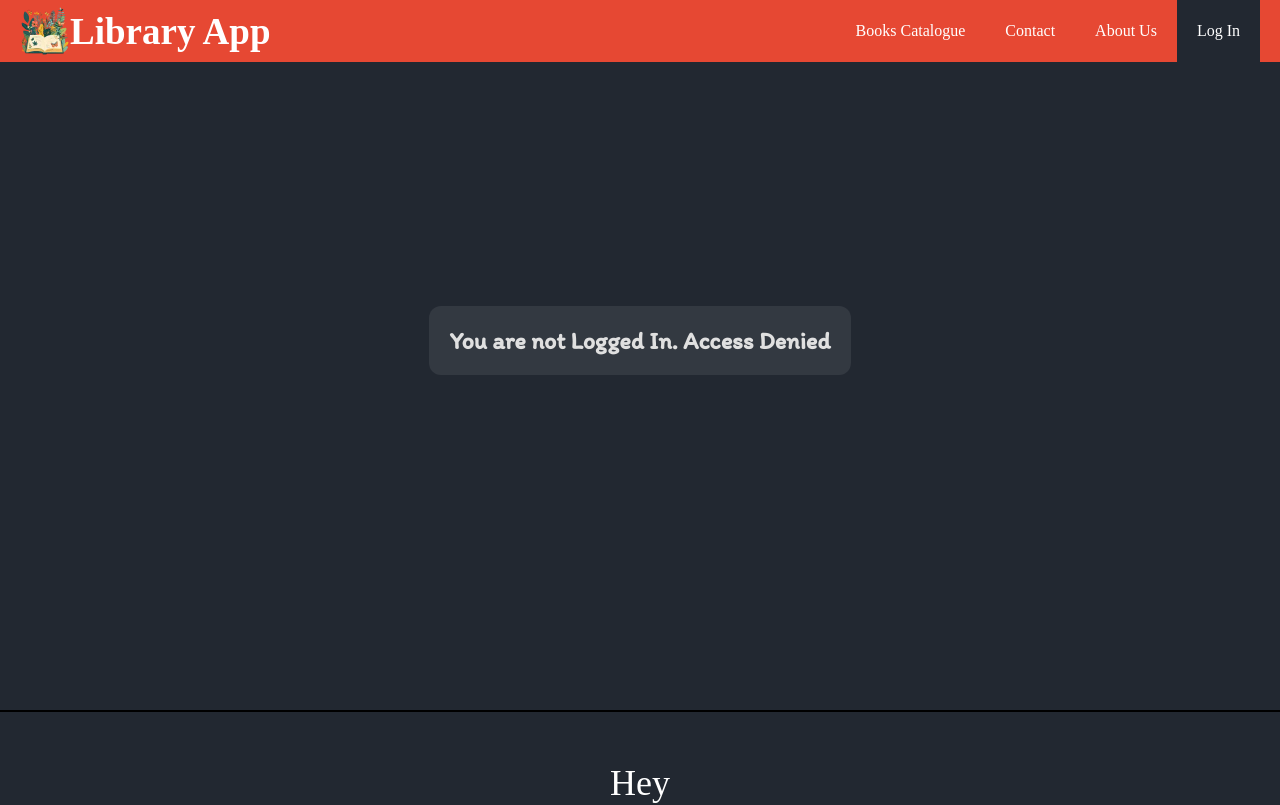
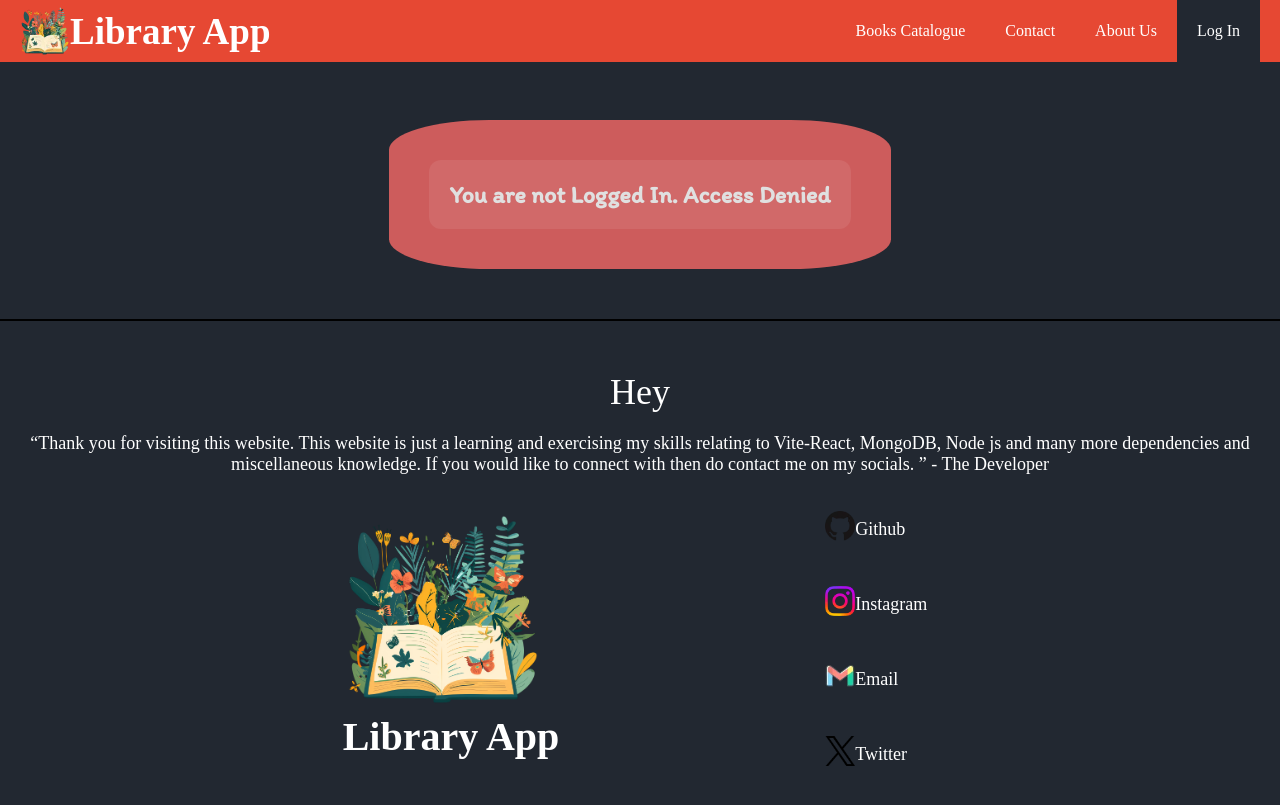
Before and after one commit to SrujanBali/Library_Application, a React (Vite) app in the folder Frontend/: page /userinfo in a window 1280 px wide. Shown: the top 805 px of the page. Built offline with nearby package versions, Linux system fonts and the light colour scheme; a web font is replaced by a local one.

Commit message:
Modified User Info Page

```diff
--- a/Frontend/src/Components/Pages/Page_CSS/UserInfo.css
+++ b/Frontend/src/Components/Pages/Page_CSS/UserInfo.css
@@ -1,15 +1,25 @@
 .user-container {
     display: flex;
-    justify-content: center;
-    align-items: center;
-    height: 80vh;
+    justify-self: center;
+    align-self: center;
+    margin-top: 100px;
+    padding: 40px 40px 40px 40px;
+    height: auto;
+    width: fit-content;
     flex-direction: column;
     font-family: 'Itim', cursive;
-    background-color: #222831;
+    background-color: indianred;
+    border-radius: 20%;
     color: white;
   }
 
-  .user-image img {
+  .user-info{
+    display: flex;
+    flex-direction: column;
+    gap: 20px;
+  }
+
+  .user-info img {
     width: 150px;
     height: 150px;
     border-radius: 50%;
@@ -18,6 +28,15 @@
     box-shadow: 0 4px 15px rgba(0, 0, 0, 0.5);
     animation: fadeIn 0.6s ease-in-out;
   }
+
+.user-info li{
+  font-size: 20px;
+  color: black;
+  list-style: none;
+  display: flex;
+  justify-self: center;
+  align-self: center;
+}
 
   .loading-message,
   .error-message {
--- a/Frontend/src/Components/Pages/UserInfo.jsx
+++ b/Frontend/src/Components/Pages/UserInfo.jsx
@@ -19,12 +19,28 @@ function UserInfo() {
   return (
     <div className="user-container">
       {isAuthenticated ? (
-        <div className="user-image">
+        <div className="user-info">
+          <li>
           {user?.picture ? (
             <img src={user.picture} alt="User Image" referrerPolicy="no-referrer" />
           ) : (
             <img src={usericon} alt="Default Image" />
           )}
+          </li>
+          <li>
+            {user?.name ?(
+              <span>Name:&nbsp;&nbsp;&nbsp;{user.name}</span>
+            ):(
+              <span>No name found</span>
+            )}
+          </li>
+          <li>
+            {user?.email ?(
+              <span>Email:&nbsp;&nbsp;&nbsp;{user.email}</span>
+            ):(
+              <span>Email Not found</span>
+            )}
+          </li>
         </div>
       ) : (
         <div className="error-message">
```
